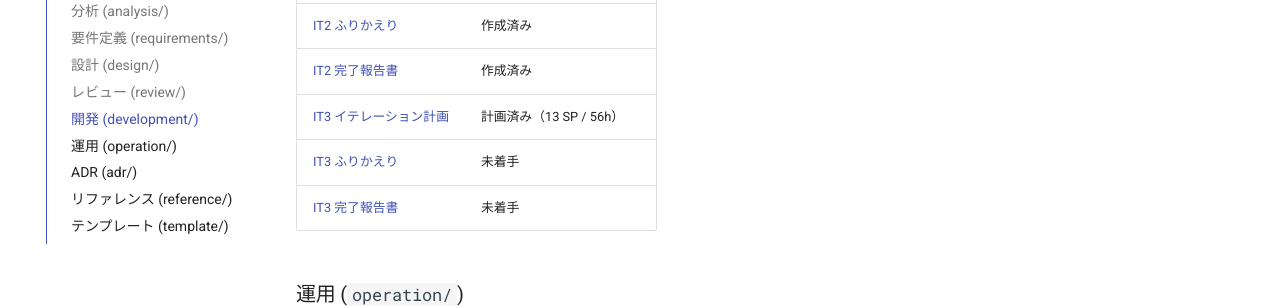
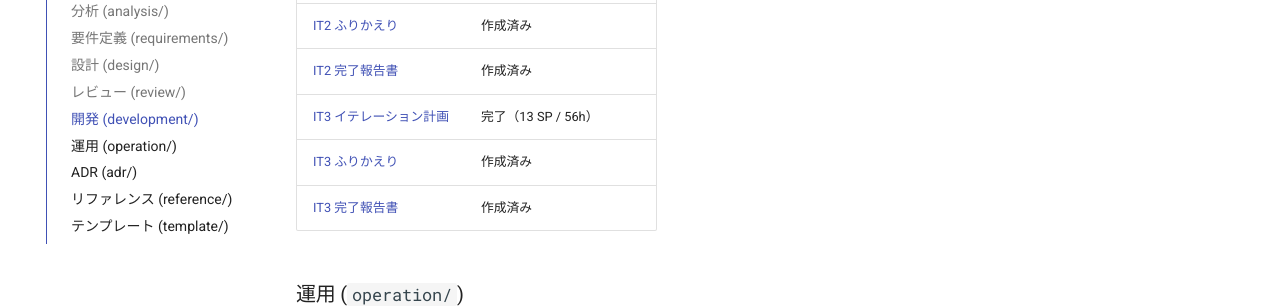
Before and after one commit to k2works/case-study-sdd-development, an MkDocs documentation site: the page built from docs/index.md, in a window 1280 px wide and 900 px high, scrolled down 2556 px. Shown: the part 151-459 px from the top of the window. Built offline with MkDocs 1.6.1 and Material for MkDocs 9.7.7, drawn with Linux system fonts in a browser that asks for light colours; comment, search, counter and statistics services are not loaded.

Commit message:
docs(sync): IT3 ふりかえり・完了報告書の状態を作成済みに修正

```diff
--- a/docs/index.md
+++ b/docs/index.md
@@ -71,9 +71,9 @@
 | [IT2 イテレーション計画](./development/iteration_plan-2.md) | 完了（11 SP / 170 テスト） |
 | [IT2 ふりかえり](./development/iteration_retrospective-2.md) | 作成済み |
 | [IT2 完了報告書](./development/iteration_report-2.md) | 作成済み |
-| [IT3 イテレーション計画](./development/iteration_plan-3.md) | 計画済み（13 SP / 56h） |
-| [IT3 ふりかえり](./development/iteration_retrospective-3.md) | 未着手 |
-| [IT3 完了報告書](./development/iteration_report-3.md) | 未着手 |
+| [IT3 イテレーション計画](./development/iteration_plan-3.md) | 完了（13 SP / 56h） |
+| [IT3 ふりかえり](./development/iteration_retrospective-3.md) | 作成済み |
+| [IT3 完了報告書](./development/iteration_report-3.md) | 作成済み |
 
 ### 運用 (`operation/`)
 
```
